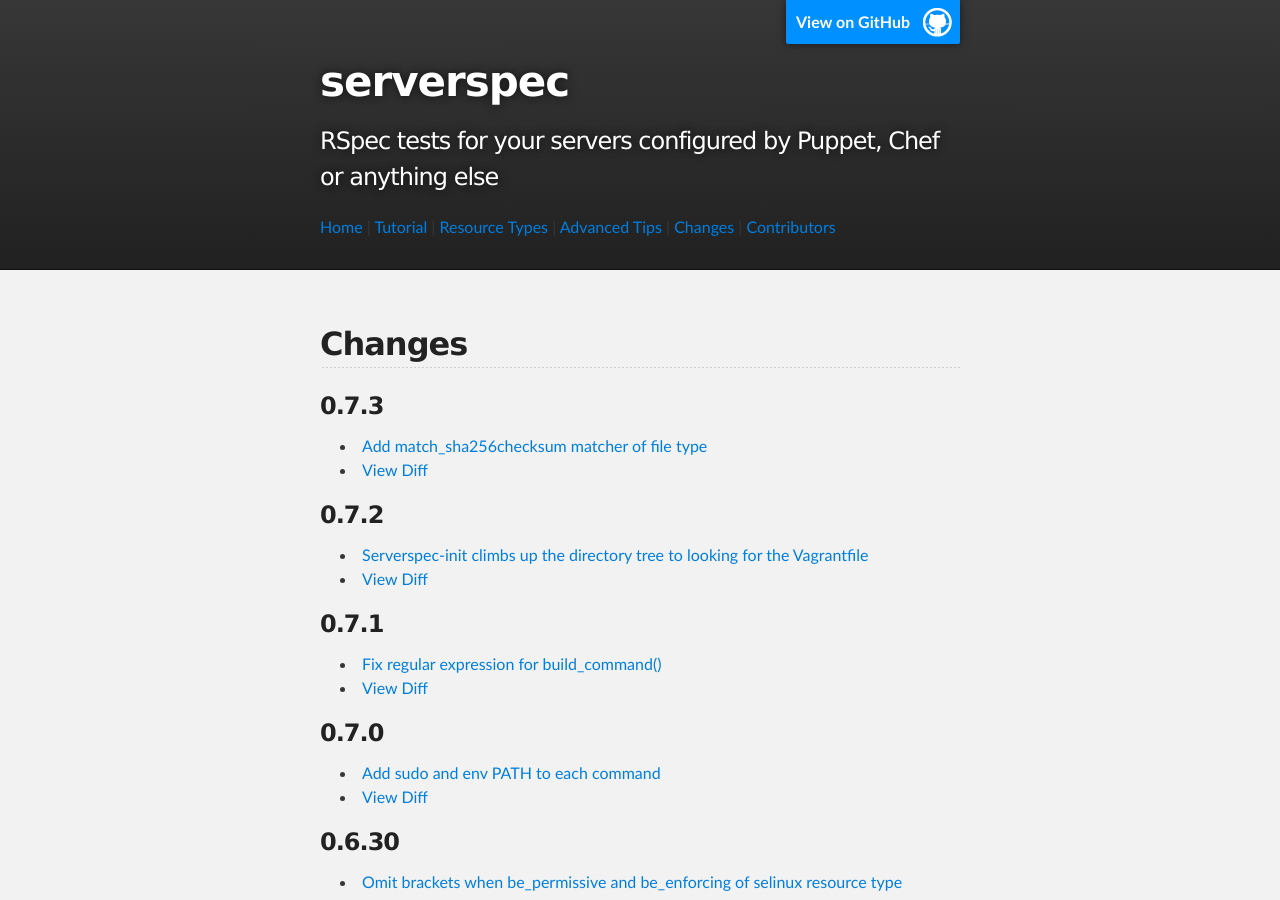
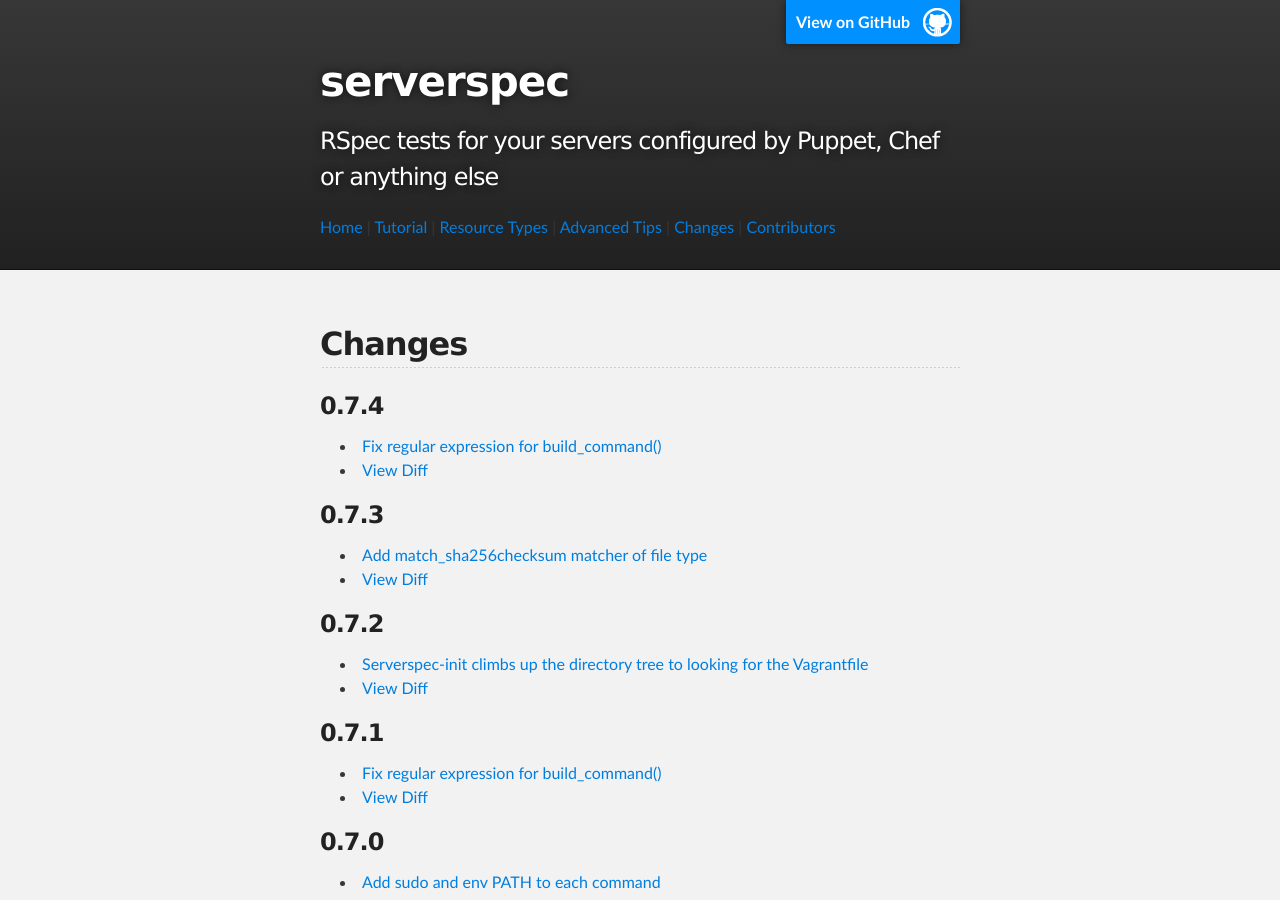
Before and after one commit to serverspec/serverspec.github.io, a Jekyll site: the page built from changes.md, in a window 1280 px wide and 900 px high. Built offline with Jekyll 4.4.1, drawn with Linux system fonts in a browser that asks for light colours; Markdown is read by kramdown in place of the engine named in the settings.

Commit message:
Add changes of v0.7.4

```diff
--- a/changes.md
+++ b/changes.md
@@ -4,6 +4,11 @@ title: Changes
 ---
 
 ## Changes
+
+### 0.7.4
+
+ * [Fix regular expression for build_command()](https://github.com/serverspec/serverspec/pull/223)
+ * [View Diff](https://github.com/serverspec/serverspec/compare/v0.7.3...v0.7.4)
 
 ### 0.7.3
 
```
